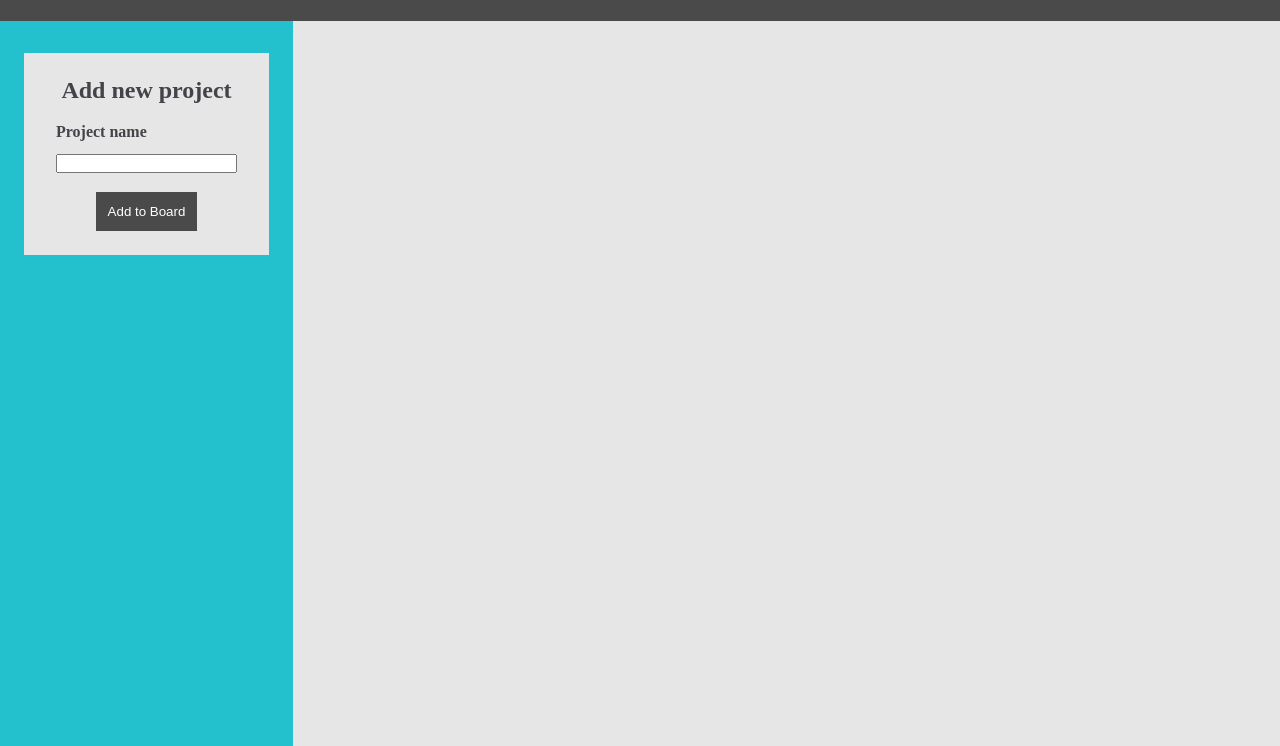
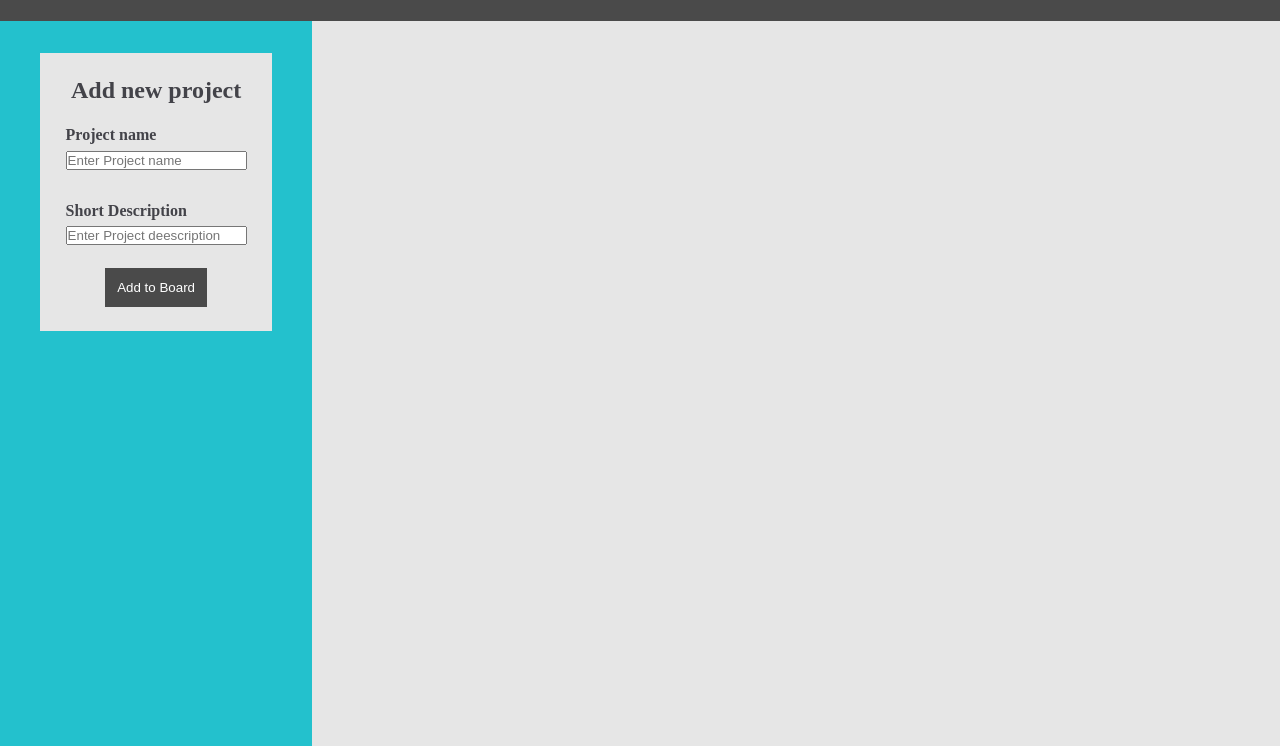
Before and after one commit to DC75166/odin-to-do-list, a website built with webpack: page webpack-starter/src/template.html in a window 1280 px wide. Shown: the part 54-800 px from the top of the page. Built offline with nearby package versions, Linux system fonts and the light colour scheme.

Commit message:
project.js created,design adjusted in home page

```diff
--- /dev/null
+++ b/webpack-starter/src/project.js
@@ -0,0 +1,5 @@
+class Project{
+    constructor(title){
+        this.title = title;
+    }
+}
--- a/webpack-starter/src/style.css
+++ b/webpack-starter/src/style.css
@@ -63,17 +63,19 @@ form{
   flex-direction: column;
   align-items: center;
   justify-content: center;
-  padding: 1.5rem .8rem;
+  padding: 1.5rem 1rem;
   color:rgba(67,67,73,255);
   font-weight: 900;
   background-color:rgba(230,230,230,255);
-  margin-top: 1rem;
+  margin: 1rem;
+  gap:.8rem;
 }
-.form1{
+.form1,
+.form2{
   display: flex;
   flex-direction: column;
-  padding: 1.2rem;
-  gap: .8rem;
+  padding: .6rem;
+  gap: .4rem;
 }
 .main{
   display: flex;
--- a/webpack-starter/src/template.html
+++ b/webpack-starter/src/template.html
@@ -20,7 +20,11 @@
             <h2 class="form-title">Add new project</h2>
             <div class="form1">
               <label for="projectname">Project name</label>
-              <input type="text" name="todoname" id="todoname">
+              <input type="text" name="todoname" id="todoname" placeholder="Enter Project name">
+            </div>
+            <div class="form2">
+              <label for="project-description">Short Description</label>
+              <input type="text" name="project-description" id="project-description" placeholder="Enter Project deescription">
             </div>
             <input type="submit" value="Add to Board" class="add-project">
           </form>
```
Also changed, not shown: webpack-starter/src/index.js (line endings or trailing spaces).
